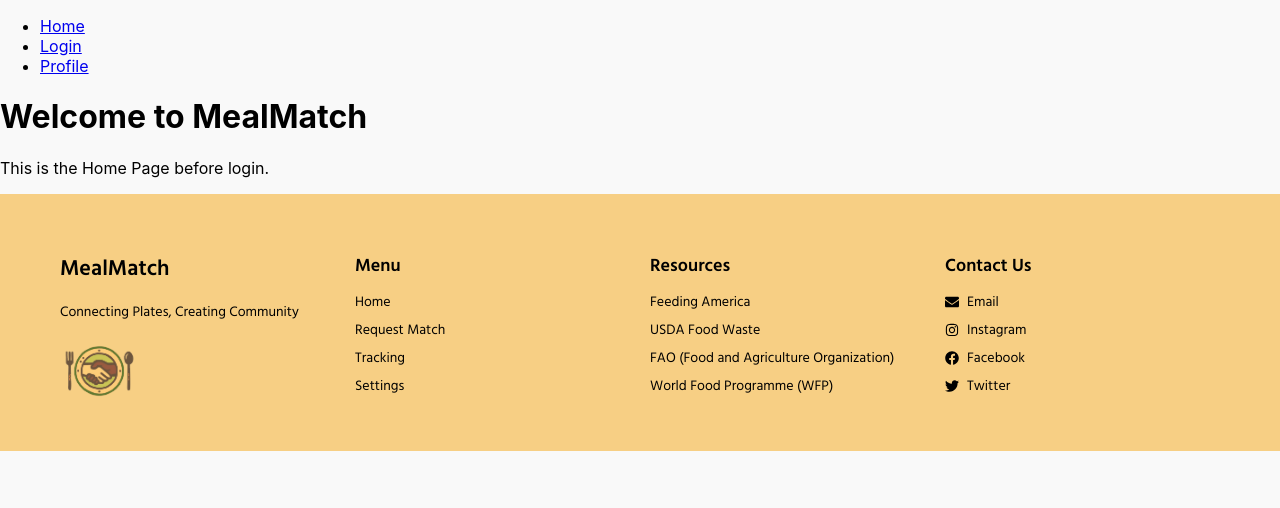
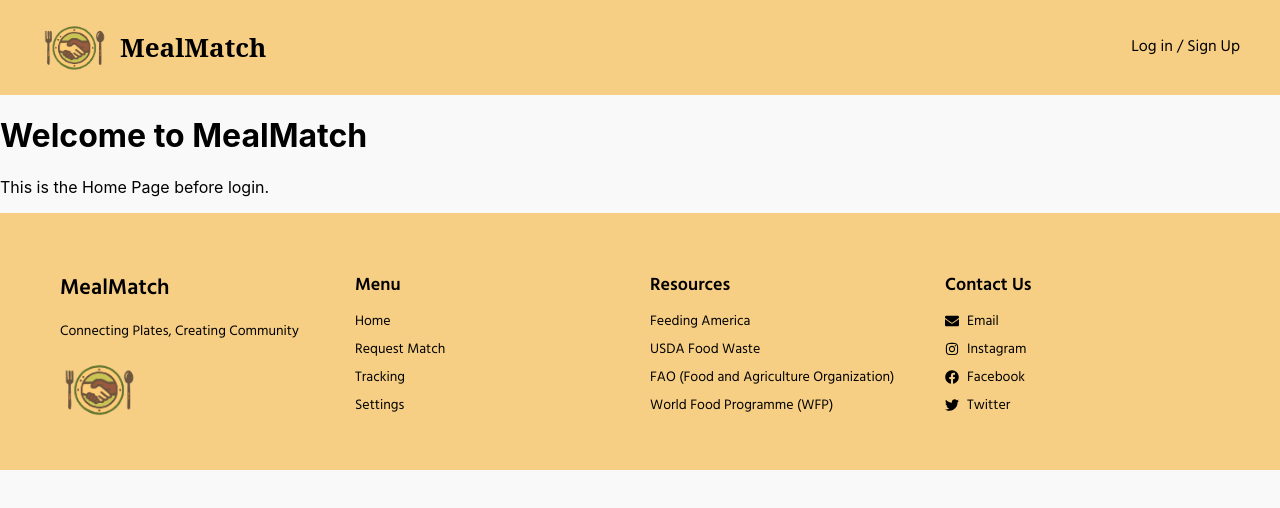
Before and after one commit to anvita-g/MealMatch, a React (Create React App) app in the folder frontend/: page / in a window 1280 px wide. Shown: the top 508 px of the page. Built offline with nearby package versions, Linux system fonts and the light colour scheme.

Commit message:
log in and out feature

```diff
--- a/frontend/src/App.js
+++ b/frontend/src/App.js
@@ -7,8 +7,8 @@ import Login from "./pages/login/Login";
 import RestaurantLogin from "./pages/login/RestaurantLogin";
 import ShelterLogin from "./pages/login/ShelterLogin";
 import Confirmation from "./pages/home/Confirmation";
-import MatchRequest from "./pages/MatchRequest";
-import PostMatch from "./pages/PostMatch";
+import MatchRequest from "./pages/match/MatchRequest";
+import PostMatch from "./pages/tracking/Tracking";
 import Profile from "./pages/settings/Profile";
 import Preferences from "./pages/settings/Preferences";
 import History from "./pages/settings/History";
@@ -26,7 +26,7 @@ function App() {
                 <Route path="/shelter-login" element={<ShelterLogin />} />
                 <Route path="/confirmation" element={<Confirmation />} />
                 <Route path="/match-request" element={<MatchRequest />} />
-                <Route path="/post-match" element={<PostMatch />} />
+                <Route path="/tracking" element={<PostMatch />} />
                 <Route path="/settings/profile" element={<Profile />} />
                 <Route path="/settings/preferences" element={<Preferences />} />
                 <Route path="/settings/history" element={<History />} />
--- a/frontend/src/components/Footer.jsx
+++ b/frontend/src/components/Footer.jsx
@@ -16,7 +16,7 @@ function Footer() {
                     <li><a href="/">Home</a></li>
                     <li><a href="/match-request">Request Match</a></li>
                     <li><a href="/tracking">Tracking</a></li>
-                    <li><a href="/settings">Settings</a></li>
+                    <li><a href="/settings/profile">Settings</a></li>
                 </ul>
             </div>
             <div className="footer-section">
--- a/frontend/src/components/Navbar.css
+++ b/frontend/src/components/Navbar.css
@@ -0,0 +1,121 @@
+/* Navbar.css */
+.navbar {
+    background-color: #F7CF84;
+    padding: 20px 40px;
+    display: flex;
+    justify-content: space-between;
+    align-items: center;
+    font-family: "Hind", sans-serif;
+}
+
+.navbar-title {
+    font-family: "Noto Serif", serif;
+    font-weight: bold;
+    font-size: 26px;
+    margin: 0;
+    text-decoration: none;
+    color: black;
+    cursor: pointer;
+}
+
+/* Left Section (Logo + Title) */
+.navbar-left {
+    display: flex;
+    align-items: center;
+    gap: 10px;
+}
+
+.navbar-logo {
+    width: 70px;
+    height: auto;
+}
+
+.navbar-title {
+    font-family: "Noto Serif", serif;
+    font-weight: bold;
+    font-size: 26px;
+    margin: 0;
+}
+
+/* Log in / Sign Up */
+.navbar-auth a {
+    text-decoration: none;
+    color: black;
+    font-size: 16px;
+    font-weight: 500;
+}
+
+/* Logged-in User Section */
+.navbar-user {
+    display: flex;
+    align-items: center;
+    gap: 15px;
+}
+
+/* Notification Bell Icon */
+.navbar-icon {
+    font-size: 20px;
+    cursor: pointer;
+}
+
+/* User Dropdown */
+.navbar-user-btn {
+    background: none;
+    border: none;
+    font-size: 16px;
+    font-weight: 500;
+    cursor: pointer;
+    display: flex;
+    align-items: center;
+    gap: 5px;
+}
+
+.navbar-user-btn:hover {
+    text-decoration: none;
+}
+
+/* Dropdown Menu */
+.navbar-menu {
+    position: absolute;
+    top: 60px;
+    right: 40px;
+    background: #C9C466; /* ✅ Updated background color */
+    border-radius: 5px;
+    box-shadow: 0px 4px 10px rgba(0, 0, 0, 0.1);
+    list-style: none;
+    padding: 0; /* Remove default padding */
+    width: 170px;
+}
+
+/* Menu Item Styling */
+.navbar-menu li {
+    padding: 12px;
+    text-align: left;
+    cursor: pointer;
+    border-bottom: 1px solid #677A3F; /* ✅ Thin separator between items */
+}
+
+/* Remove the bottom border on the last item */
+.navbar-menu li:last-child {
+    border-bottom: none;
+}
+
+.navbar-menu li a,
+.navbar-menu li button {
+    text-decoration: none;
+    color: black;
+    font-size: 14px;
+    width: 100%;
+    display: block;
+    background: none;
+    border: none;
+    text-align: left;
+    font-family: inherit;
+    padding: 0;
+    cursor: pointer;
+}
+
+/* Hover Effect */
+.navbar-menu li:hover {
+    background-color: #B3AF52; /* Slightly darker shade for hover effect */
+}
--- a/frontend/src/components/Navbar.jsx
+++ b/frontend/src/components/Navbar.jsx
@@ -1,14 +1,69 @@
-import { Link } from "react-router-dom";
+import React, { useState, useEffect } from "react";
+import { Link, useNavigate } from "react-router-dom";
+import { FaBell } from "react-icons/fa";
+import { IoMdArrowDropdown } from "react-icons/io";
 import "./Navbar.css";
 
 function Navbar() {
+    const [user, setUser] = useState(null); // Default: logged out
+    const [dropdownOpen, setDropdownOpen] = useState(false);
+    const navigate = useNavigate();
+
+    useEffect(() => {
+        const savedUser = JSON.parse(localStorage.getItem("user"));
+        if (savedUser) {
+            setUser(savedUser);
+        }
+    }, []);
+
+    const handleLogin = () => {
+        const newUser = { name: "Condado" }; // Hardcoded
+        setUser(newUser);
+        localStorage.setItem("user", JSON.stringify(newUser)); // Save to localStorage
+    };
+
+    const handleLogout = () => {
+        setUser(null);
+        localStorage.removeItem("user"); // Remove from localStorage
+        navigate("/");
+    };
+
     return (
         <nav className="navbar">
-            <ul>
-                <li><Link to="/">Home</Link></li>
-                <li><Link to="/login">Login</Link></li>
-                <li><Link to="/settings/profile">Profile</Link></li>
-            </ul>
+            <div className="navbar-left">
+                <img src="/logo.png" alt="MealMatch Logo" className="navbar-logo" />
+                <Link to="/" className="navbar-title">MealMatch</Link>
+            </div>
+
+            {/* If logged out: Show "Log in / Sign Up" */}
+            {!user ? (
+                <div className="navbar-auth">
+                    <Link to="/login" onClick={handleLogin}>Log in / Sign Up</Link>
+                </div>
+            ) : (
+                /* If logged in: Show Notification Bell & User Dropdown */
+                <div className="navbar-user">
+                    <FaBell className="navbar-icon" />
+                    <div className="navbar-dropdown">
+                        <button
+                            className="navbar-user-btn"
+                            onClick={() => setDropdownOpen(!dropdownOpen)}
+                        >
+                            Hi, {user.name} <IoMdArrowDropdown />
+                        </button>
+
+                        {dropdownOpen && (
+                            <ul className="navbar-menu">
+                                <li><Link to="/">Home</Link></li>
+                                <li><Link to="/match-request">Request Match</Link></li>
+                                <li><Link to="/tracking">Tracking</Link></li>
+                                <li><Link to="/settings/profile">Settings</Link></li>
+                                <li><button className="logout-btn" onClick={handleLogout}>Log Out</button></li>
+                            </ul>
+                        )}
+                    </div>
+                </div>
+            )}
         </nav>
     );
 }
--- a/frontend/src/pages/PostMatch.css
+++ /dev/null
@@ -1 +0,0 @@
-/* PostMatch.css */
--- a/frontend/src/pages/PostMatch.jsx
+++ /dev/null
@@ -1,2 +0,0 @@
-function PostMatch() { return <h1>Post Match</h1>; }
-export default PostMatch;
--- /dev/null
+++ b/frontend/src/pages/tracking/Tracking.css
@@ -0,0 +1 @@
+/* Tracking.css */
--- /dev/null
+++ b/frontend/src/pages/tracking/Tracking.jsx
@@ -0,0 +1,2 @@
+function Tracking() { return <h1>Tracking</h1>; }
+export default Tracking;
```
Also changed, not shown: frontend/src/pages/match/MatchRequest.css (renamed from frontend/src/pages/MatchRequest.css), frontend/src/pages/match/MatchRequest.jsx (renamed from frontend/src/pages/MatchRequest.jsx).
